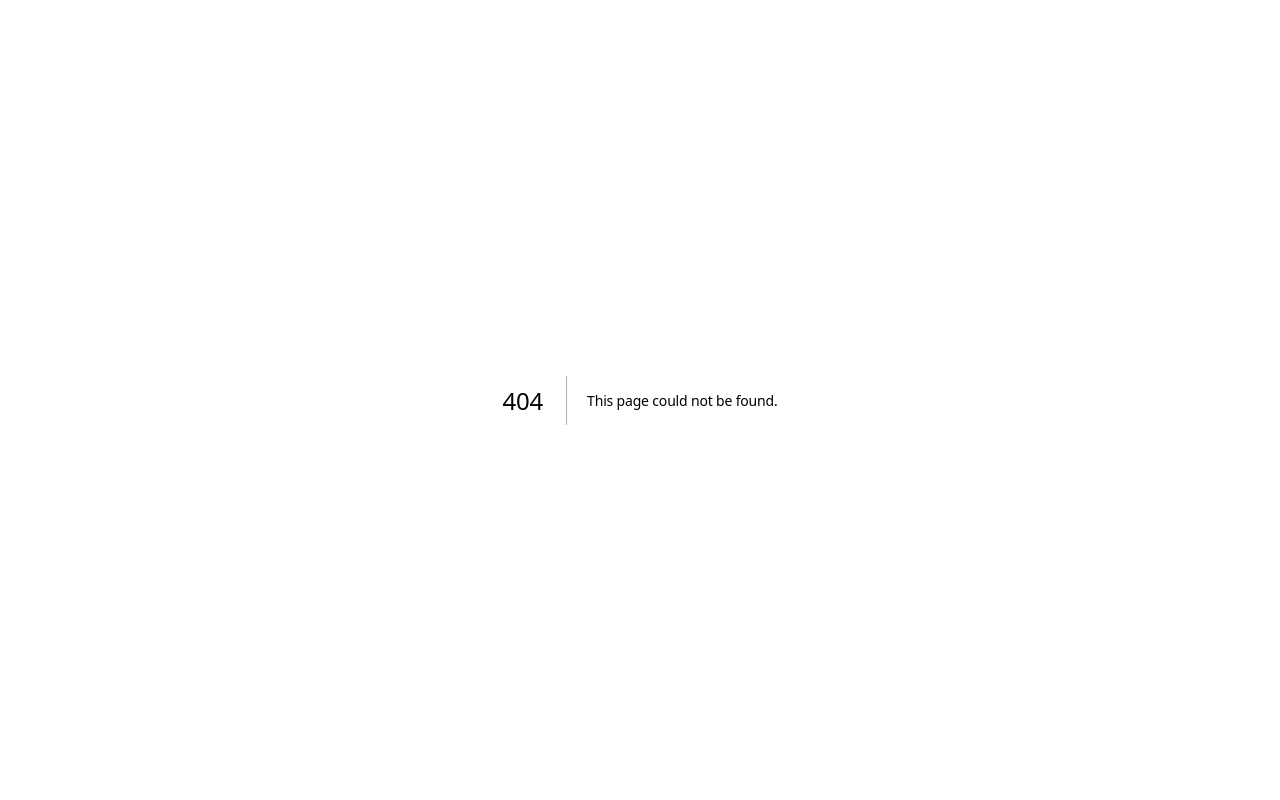
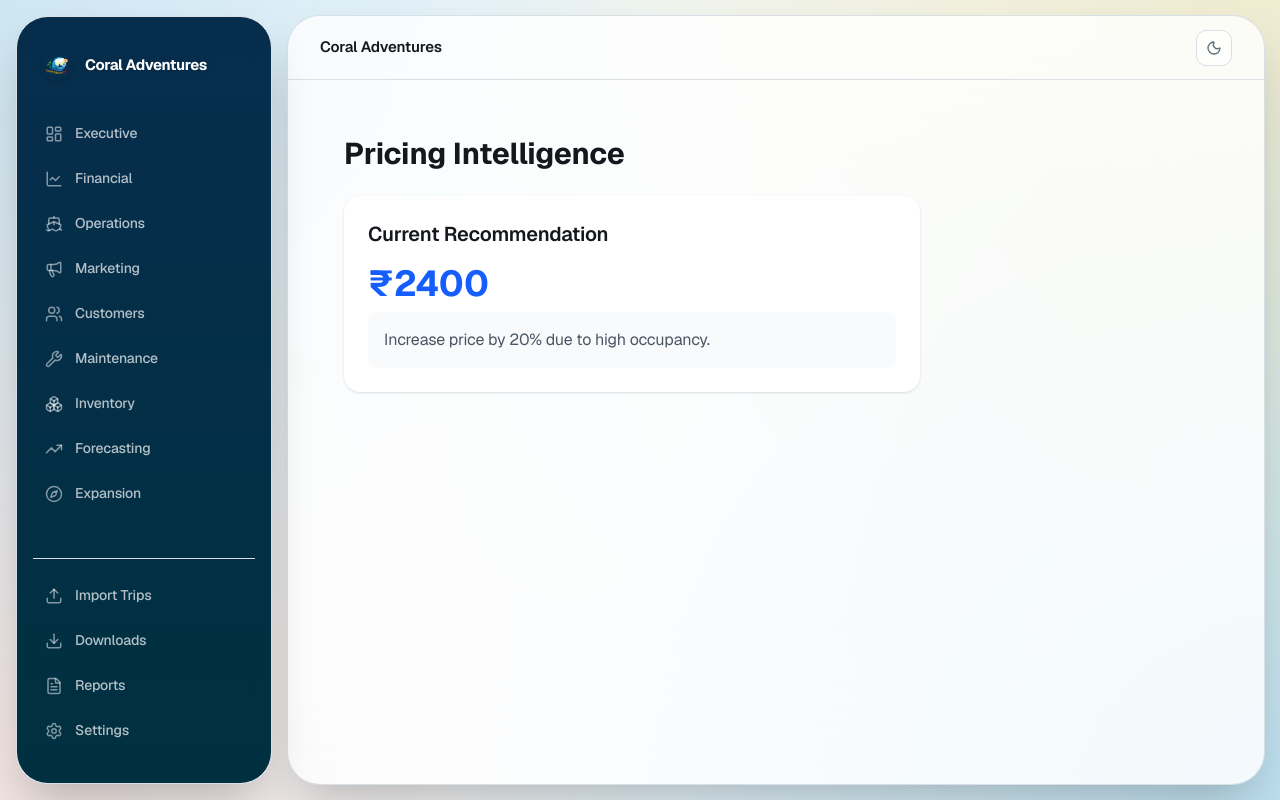
Before and after one commit to Krishnendu409/coral-adventures-erp, a Next.js app in the folder system/: page /dashboard/pricing in a window 1280 px wide. Before the commit this address had no page. Built offline with nearby package versions, Linux system fonts and the light colour scheme.

Commit message:
feat: Pricing Intelligence Dashboard UI

```diff
--- /dev/null
+++ b/system/src/app/(app)/dashboard/pricing/page.tsx
@@ -0,0 +1,6 @@
+import React from 'react';
+import PricingDashboard from '../../../../components/pricing/PricingDashboard';
+
+export default function PricingPage() {
+  return <PricingDashboard />;
+}
--- /dev/null
+++ b/system/src/components/pricing/PricingDashboard.tsx
@@ -0,0 +1,39 @@
+"use client";
+
+import React, { useEffect, useState } from 'react';
+
+interface Recommendation {
+  recommendedPrice: number;
+  reasoning: string;
+}
+
+export default function PricingDashboard() {
+  const [recommendation, setRecommendation] = useState<Recommendation | null>(null);
+
+  useEffect(() => {
+    fetch('/api/pricing/recommendations')
+      .then(res => res.json())
+      .then(data => setRecommendation(data));
+  }, []);
+
+  return (
+    <div className="p-6">
+      <h1 className="text-3xl font-bold mb-6">Pricing Intelligence</h1>
+      <div className="bg-white rounded-lg shadow p-6 max-w-xl">
+        <h2 className="text-xl font-semibold mb-4">Current Recommendation</h2>
+        {recommendation ? (
+          <div>
+            <p className="text-4xl font-bold text-blue-600 mb-2">
+              ₹{recommendation.recommendedPrice}
+            </p>
+            <p className="text-gray-600 bg-gray-50 p-4 rounded-md">
+              {recommendation.reasoning}
+            </p>
+          </div>
+        ) : (
+          <p>Loading...</p>
+        )}
+      </div>
+    </div>
+  );
+}
```
Also changed, not shown: 1 other file (tests, documents, lock files or other folders).
